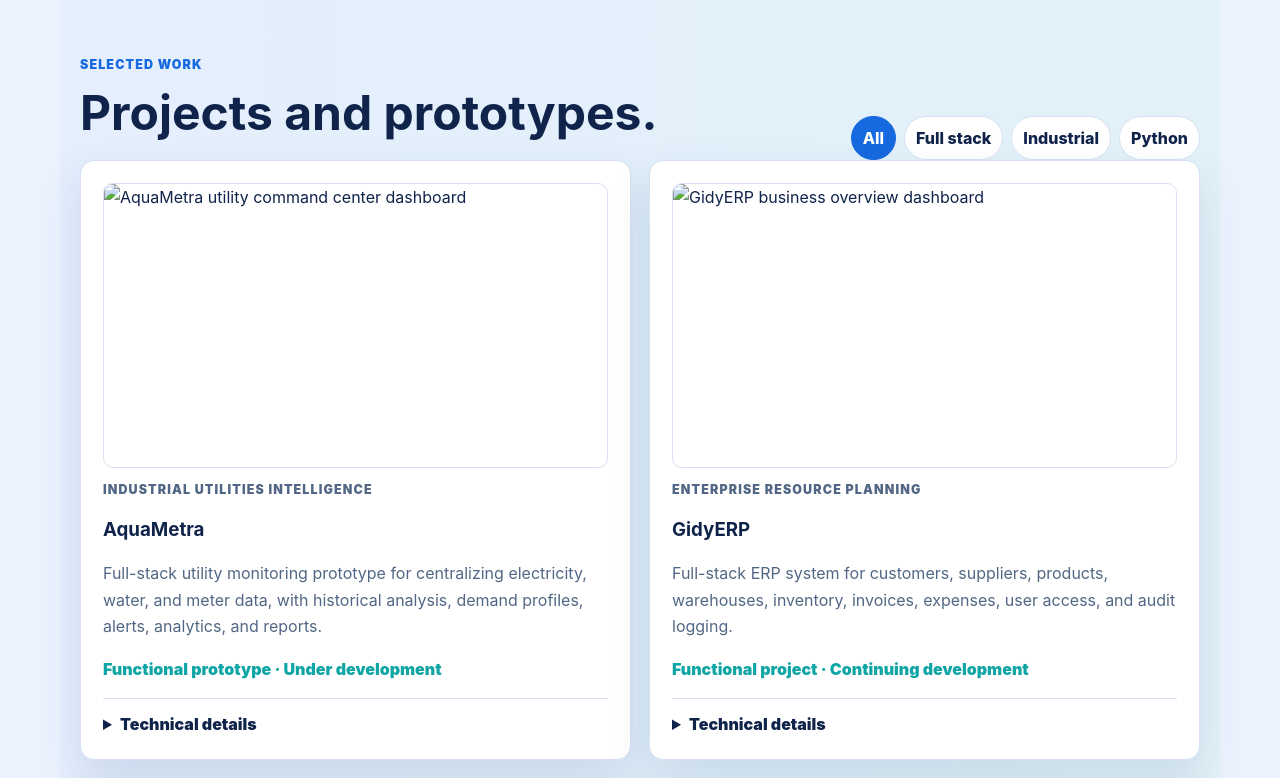
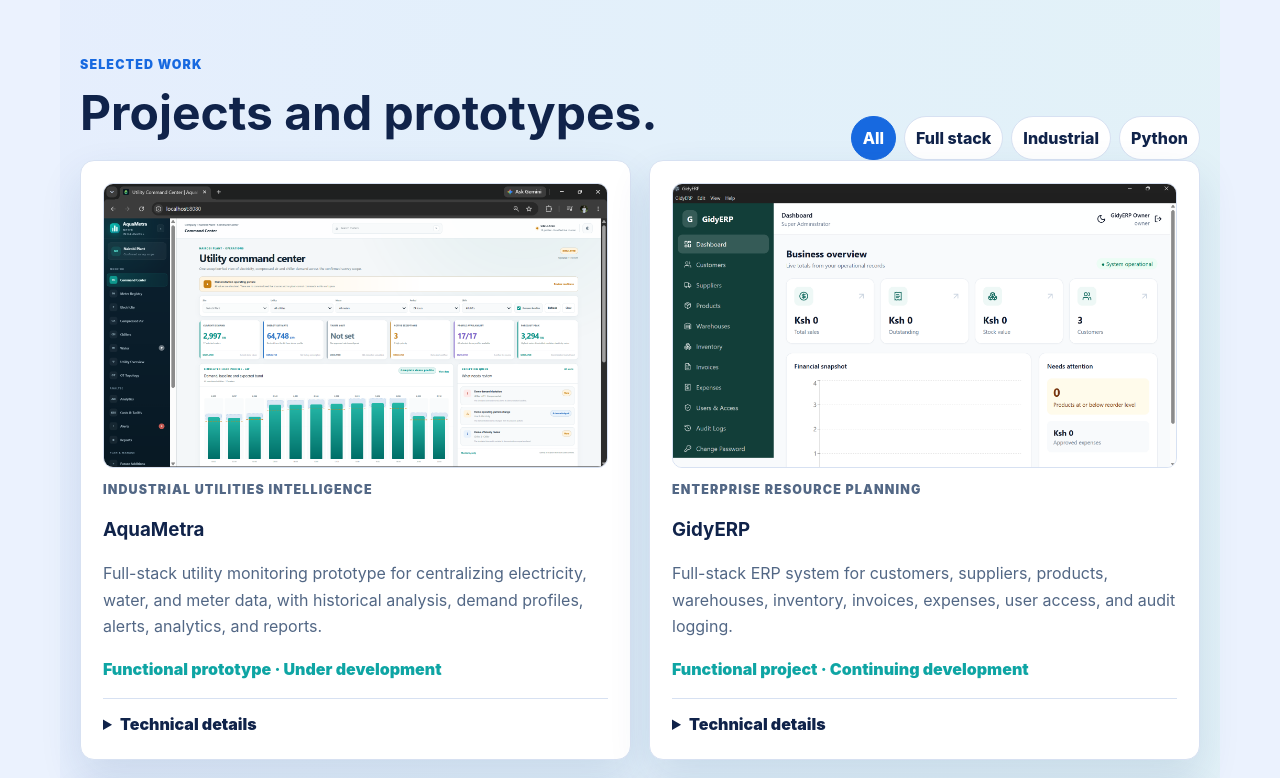
Before and after one commit to GIDEON-glichy/GIDEON-glichy.github.io, a plain HTML site: page index.html in a window 1280 px wide. Shown: the part 1492-2270 px from the top of the page. Drawn offline with Linux system fonts and the light colour scheme.

Commit message:
Fix image source paths in index.html

```diff
--- a/index.html
+++ b/index.html
@@ -18,14 +18,14 @@
   <main id="main">
     <section class="hero" id="home">
       <div class="hero-copy"><p class="eyebrow">Nairobi, Kenya · Computer Science Student</p><h1>Building practical software for business, data, and industrial systems.</h1><p>I am Gideon Kamanda, a full-stack developer focused on software engineering, backend systems, industrial IoT, automation, and useful digital products.</p><div class="actions"><a class="button primary" href="#projects">View projects</a><a class="button secondary" href="#contact">Contact me</a></div></div>
-      <figure class="portrait"><img src="assets/gideon-kamanda.jpg" alt="Gideon Kamanda smiling outdoors"><figcaption>Full-Stack Developer · Software Engineering & Industrial Systems</figcaption></figure>
+      <figure class="portrait"><img src="gideon-kamanda.jpg" alt="Gideon Kamanda smiling outdoors"><figcaption>Full-Stack Developer · Software Engineering & Industrial Systems</figcaption></figure>
     </section>
     <section class="stats" aria-label="Portfolio highlights"><article><strong>4</strong><span>Software projects</span></article><article><strong>2027</strong><span>Expected graduation</span></article><article><strong>OT/IT</strong><span>Industrial systems focus</span></article><article><strong>Kenya</strong><span>Based in Nairobi</span></article></section>
     <section class="section" id="about"><p class="eyebrow">About</p><h2>Software built around real-world work.</h2><div class="grid two"><article class="panel"><h3>Profile</h3><p>I am a Computer Science student and full-stack developer passionate about building practical software solutions for real-world problems. My interests include backend development, databases, industrial monitoring, automation, and intelligent systems.</p></article><article class="panel"><h3>Education</h3><p><strong>Bachelor of Science in Computer Science</strong><br>Karatina University · Expected graduation 2027</p><p>Study areas include software engineering, algorithms, database systems, distributed systems, networking, AI, and computer security.</p></article></div></section>
     <section class="section tinted" id="projects"><div class="section-head"><div><p class="eyebrow">Selected work</p><h2>Projects and prototypes.</h2></div><div class="filters" aria-label="Project filters"><button class="filter active" type="button" data-filter="all">All</button><button class="filter" type="button" data-filter="fullstack">Full stack</button><button class="filter" type="button" data-filter="industrial">Industrial</button><button class="filter" type="button" data-filter="python">Python</button></div></div>
       <div class="grid two" id="projectGrid">
-        <article class="project" data-category="industrial fullstack"><img src="assets/aquametra-command-center.png" alt="AquaMetra utility command center dashboard"><p class="tag">Industrial utilities intelligence</p><h3>AquaMetra</h3><p>Full-stack utility monitoring prototype for centralizing electricity, water, and meter data, with historical analysis, demand profiles, alerts, analytics, and reports.</p><p class="status">Functional prototype · Under development</p><details><summary>Technical details</summary><p>React, FastAPI, PostgreSQL, Docker, Modbus TCP, and industrial networking. The dashboard uses simulated demo data, not live production data.</p><img src="assets/aquametra-line-10.png" alt="AquaMetra Line 10 meter intelligence dashboard"></details></article>
-        <article class="project" data-category="fullstack"><img src="assets/gidy-erp-dashboard.png" alt="GidyERP business overview dashboard"><p class="tag">Enterprise resource planning</p><h3>GidyERP</h3><p>Full-stack ERP system for customers, suppliers, products, warehouses, inventory, invoices, expenses, user access, and audit logging.</p><p class="status">Functional project · Continuing development</p><details><summary>Technical details</summary><p>React, FastAPI, PostgreSQL, Docker, Nginx, and Electron, with web and desktop application architecture.</p></details></article>
+        <article class="project" data-category="industrial fullstack"><img src="aquametra-command-center.png" alt="AquaMetra utility command center dashboard"><p class="tag">Industrial utilities intelligence</p><h3>AquaMetra</h3><p>Full-stack utility monitoring prototype for centralizing electricity, water, and meter data, with historical analysis, demand profiles, alerts, analytics, and reports.</p><p class="status">Functional prototype · Under development</p><details><summary>Technical details</summary><p>React, FastAPI, PostgreSQL, Docker, Modbus TCP, and industrial networking. The dashboard uses simulated demo data, not live production data.</p><img src="aquametra-line-10.png" alt="AquaMetra Line 10 meter intelligence dashboard"></details></article>
+        <article class="project" data-category="fullstack"><img src="gidy-erp-dashboard.png" alt="GidyERP business overview dashboard"><p class="tag">Enterprise resource planning</p><h3>GidyERP</h3><p>Full-stack ERP system for customers, suppliers, products, warehouses, inventory, invoices, expenses, user access, and audit logging.</p><p class="status">Functional project · Continuing development</p><details><summary>Technical details</summary><p>React, FastAPI, PostgreSQL, Docker, Nginx, and Electron, with web and desktop application architecture.</p></details></article>
         <article class="project" data-category="fullstack"><div class="project-placeholder">AutoFlow<br>AI</div><p class="tag">Workflow automation</p><h3>AutoFlow AI</h3><p>Working local prototype for uploading, extracting, scanning, cleaning, and reporting on business files and data.</p><p class="status">Working local prototype · Under development</p><details><summary>Current and planned scope</summary><p>Current: file and ZIP handling, table and document scanning, data-quality alerts, and automated reports. Planned: accounts, PostgreSQL, AI assistance, workflows, email automation, integrations, and deployment.</p></details></article>
         <article class="project" data-category="python"><div class="project-placeholder trading">MT5<br>Research</div><p class="tag">Algorithmic trading research</p><h3>Algorithmic Trading Platform</h3><p>Python-based research and automation platform for historical market data, strategy testing, risk rules, backtesting, logging, and performance analysis.</p><p class="status">In development</p><details><summary>Important note</summary><p>This is a research project and does not guarantee profits or investment returns.</p></details></article>
       </div>
```
